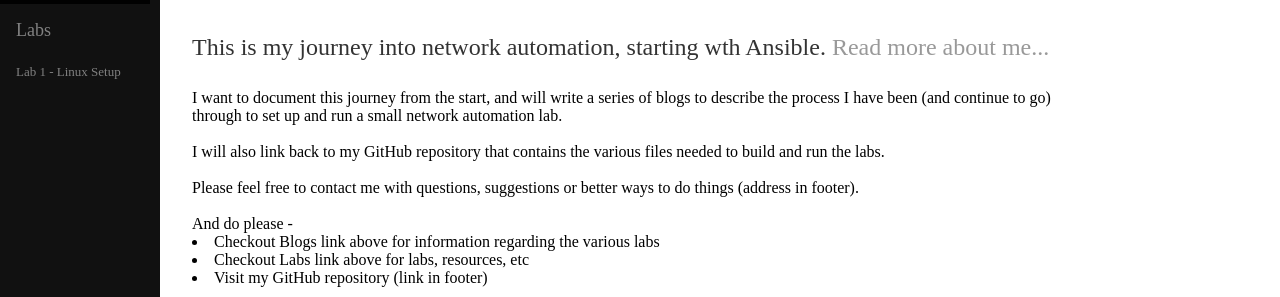
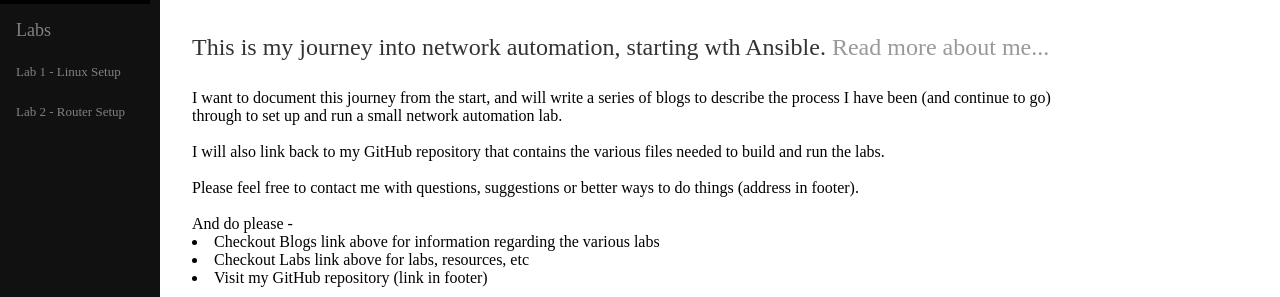
Before and after one commit to craigeowen/craigeowen.github.io, a Jekyll site: the page built from index.html, in a window 1280 px wide. Shown: the part 166-463 px from the top of the page. Built offline with Jekyll 4.4.1, drawn with Linux system fonts in a browser that asks for light colours.

Commit message:
Update default.html

```diff
--- a/_layouts/default.html
+++ b/_layouts/default.html
@@ -33,7 +33,8 @@
 		<div class="sidenav">
 			<img src="/assets/jupiter.jpg">
 			<a href="/ansible"><Font size="4">Labs</font></a>
-			<a href="/ansible/lab1.txt"><Font size="2">Lab 1 - Linux Setup</font></a>
+			<a href="https://craigeowen.github.io/blog/2018/04/13/Linux-Endpoint-Setup"><font size="2">Lab 1 - Linux Setup</font></a>
+			<a href="https://github.com/craigeowen/craigeowen.github.io/blob/master/_posts/2018-04-20-Cisco-Router-Setup.md"><font size="2">Lab 2 - Router Setup</font></a>
 
 		</div>
 	</html>
```
